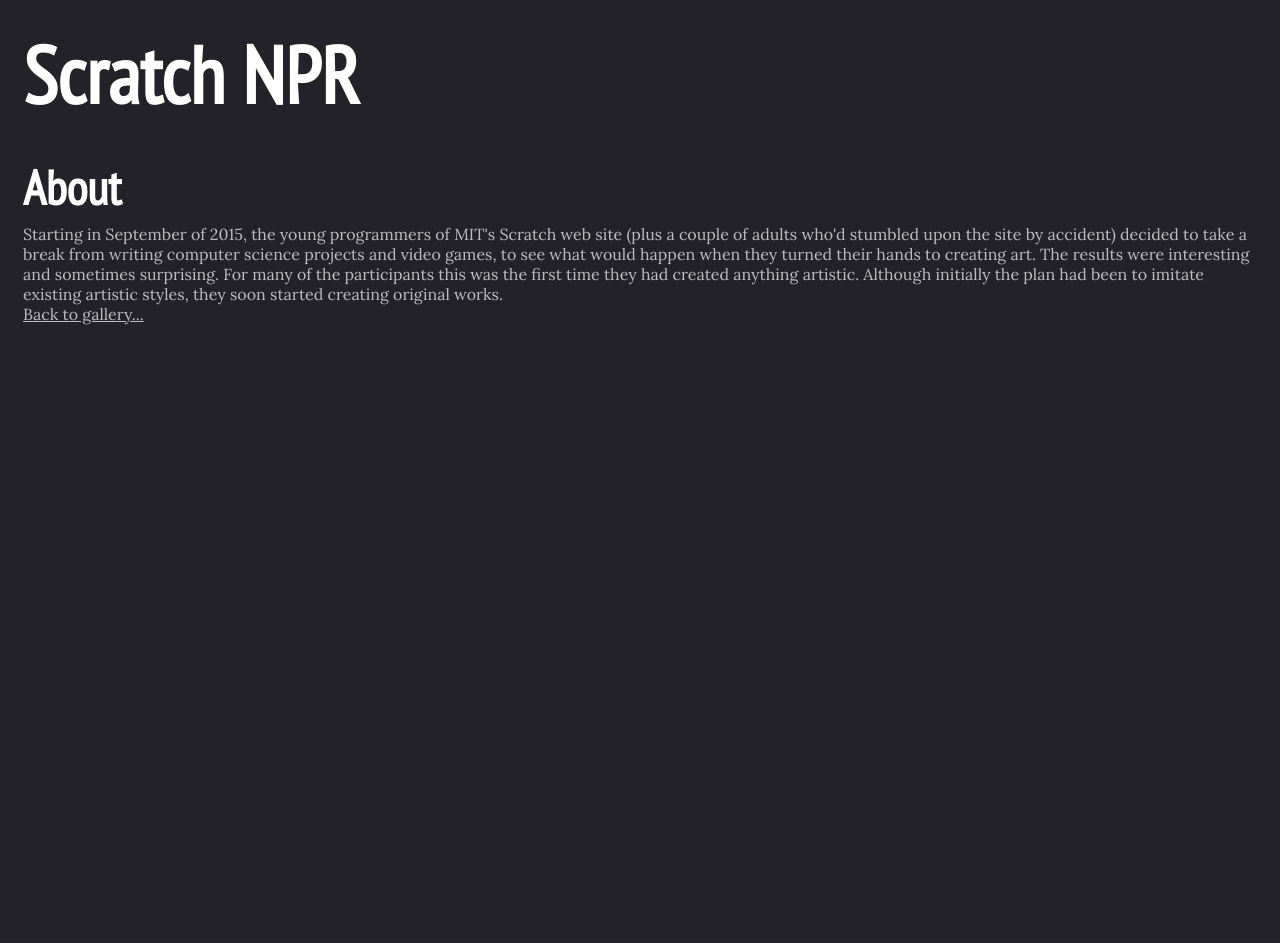
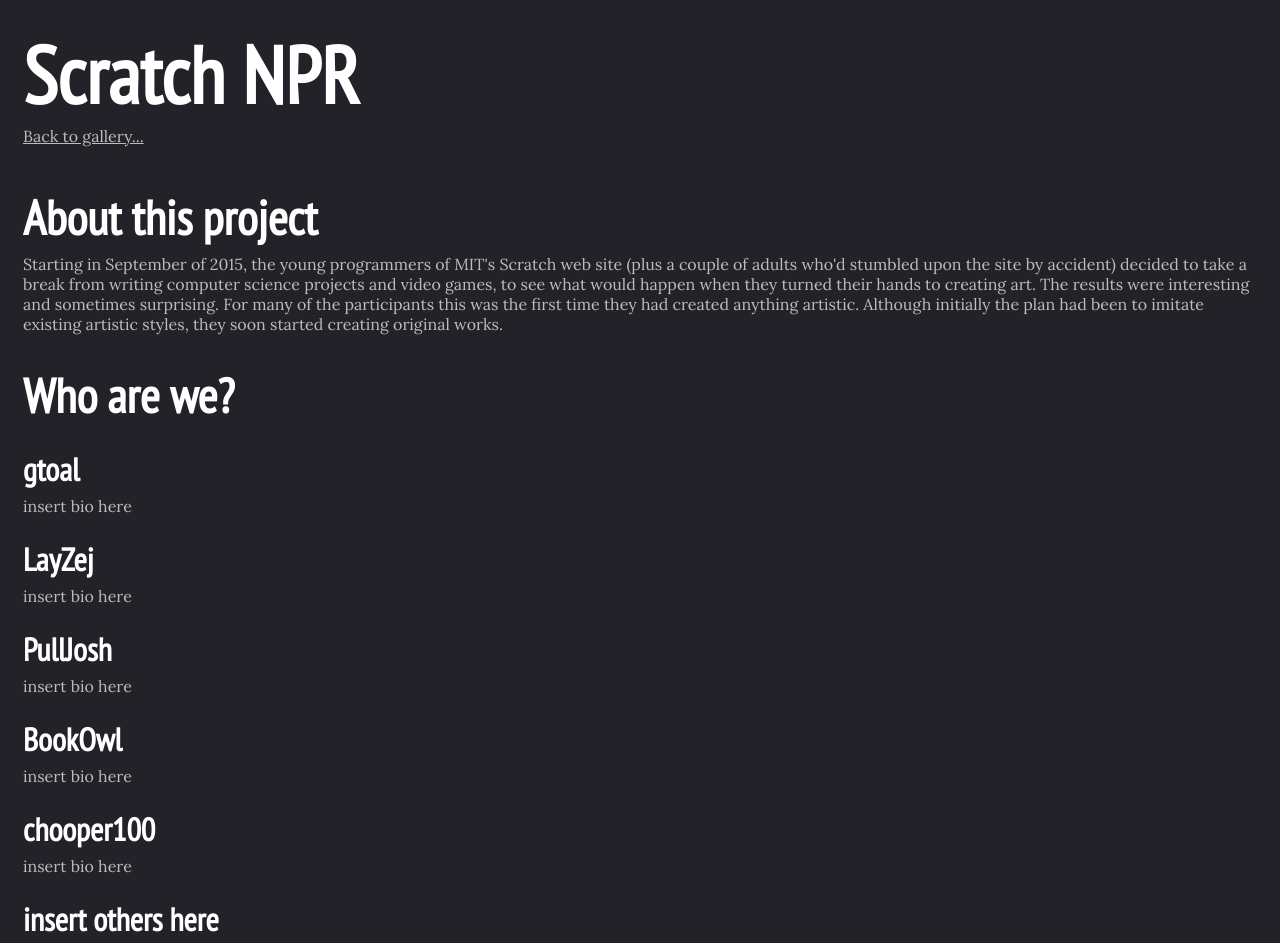
Before and after one commit to ScratchNPR/scratchnpr.github.io, a plain HTML site: page carousel/about.html in a window 1280 px wide. Shown: the top 943 px of the page. Before the commit the page ends 800 px from the top, so only its background shows below. Drawn offline with Linux system fonts and the light colour scheme.

Commit message:
Website Update
Fixed the image loading bug, removed the yellow outline, and added more
to the about page

```diff
--- a/carousel/about.html
+++ b/carousel/about.html
@@ -5,9 +5,23 @@
   </head>
   <body>
     <h1 id='title'>Scratch NPR</h1>
-    <h2>About</h2>
-   <p id="desc">Starting in September of 2015, the young programmers of MIT's Scratch web site (plus a couple of adults who'd stumbled upon the site by accident) decided to take a break from writing computer science projects and video games, to see what would happen when they turned their hands to creating art.  The results were interesting and sometimes surprising.  For many of the participants this was the first time they had created anything artistic.  Although initially the plan had been to imitate existing artistic styles, they soon started creating original works.
-     <br>
-     <a href="index.html">Back to gallery...</a></p>
+    <a href="index.html">Back to gallery...</a>
+    <h2>About this project</h2>
+    <p id="desc">Starting in September of 2015, the young programmers of MIT's Scratch web site (plus a couple of adults who'd stumbled upon the site by accident) decided to take a break from writing computer science projects and video games, to see what would happen when they turned their hands to creating art.  The results were interesting and sometimes surprising.  For many of the participants this was the first time they had created anything artistic.  Although initially the plan had been to imitate existing artistic styles, they soon started creating original works.
+     </p>
+    <h2>Who are we?</h2>
+    <h3>gtoal</h3>
+    <p>insert bio here</p>
+    <h3>LayZej</h3>
+    <p>insert bio here</p>
+    <h3>PullJosh</h3>
+    <p>insert bio here</p>
+    <h3>BookOwl</h3>
+    <p>insert bio here</p>
+    <h3>chooper100</h3>
+    <p>insert bio here</p>
+    <h3>insert others here</h3>
+    <br>
+    <a href="index.html">Back to gallery...</a>
   </body>
 </html>
--- a/carousel/css/about.css
+++ b/carousel/css/about.css
@@ -16,12 +16,13 @@
   font-size: 500%;
   font-family: 'PT Sans Narrow', sans-serif;
   /*padding-left: 60px;*/
-  margin-bottom: -10px;
+  margin-bottom: 0px;
 }
 
-#desc {
+p {
   color:rgba(255,255,255,0.7);
   font-family: 'Lora', serif;
+  margin-bottom: -10px;
 }
 
 h2 {
@@ -30,3 +31,10 @@
   font-family: 'PT Sans Narrow', sans-serif;
   margin-bottom: -10px;
 }
+
+h3 {
+  color: white;
+  font-size: 200%;
+  font-family: 'PT Sans Narrow', sans-serif;
+  margin-bottom: -10px;
+}
--- a/carousel/css/style.css
+++ b/carousel/css/style.css
@@ -67,5 +67,5 @@
   max-height: auto;
 }
 .is-selected {
-  border: 5px solid yellow;
+  /*border: 5px solid yellow;*/
 }
```
Also changed, not shown: carousel/index.html (+3 -1 lines), carousel/js/script.js (+5 -3 lines).
